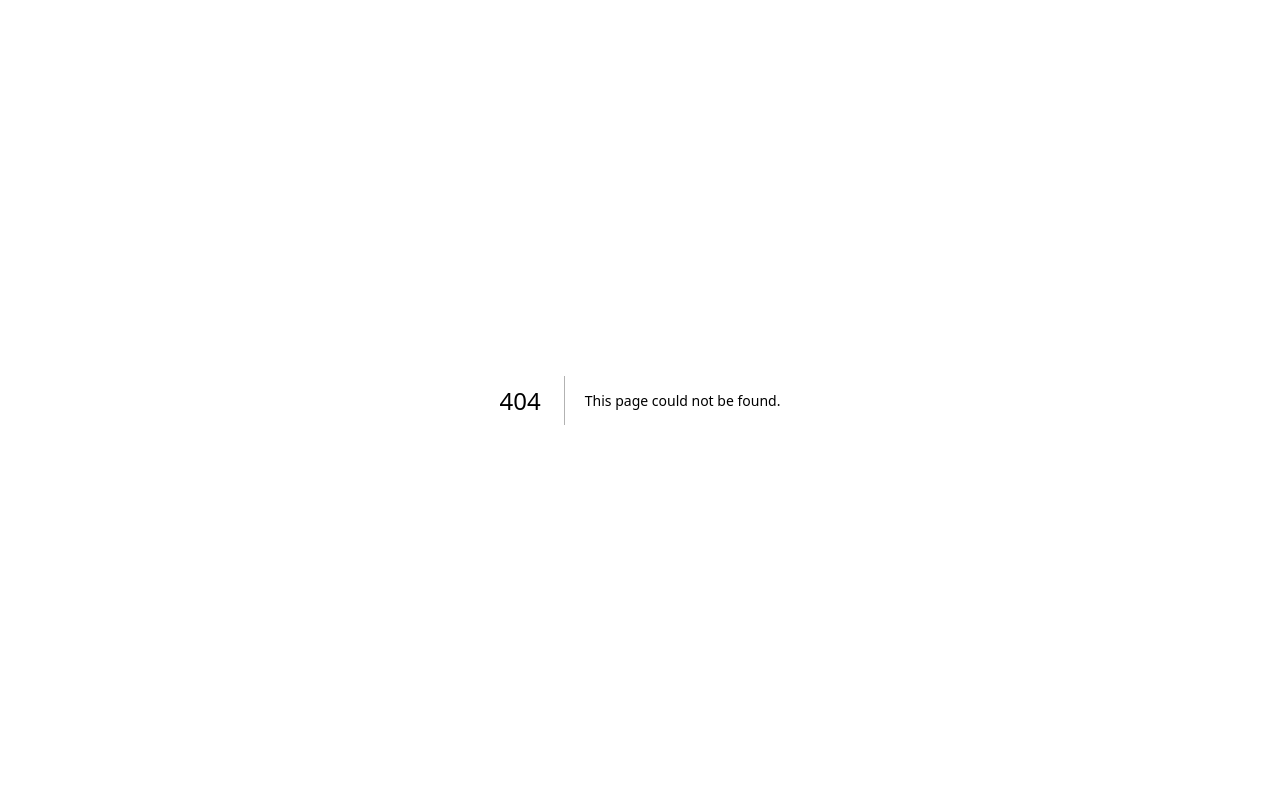
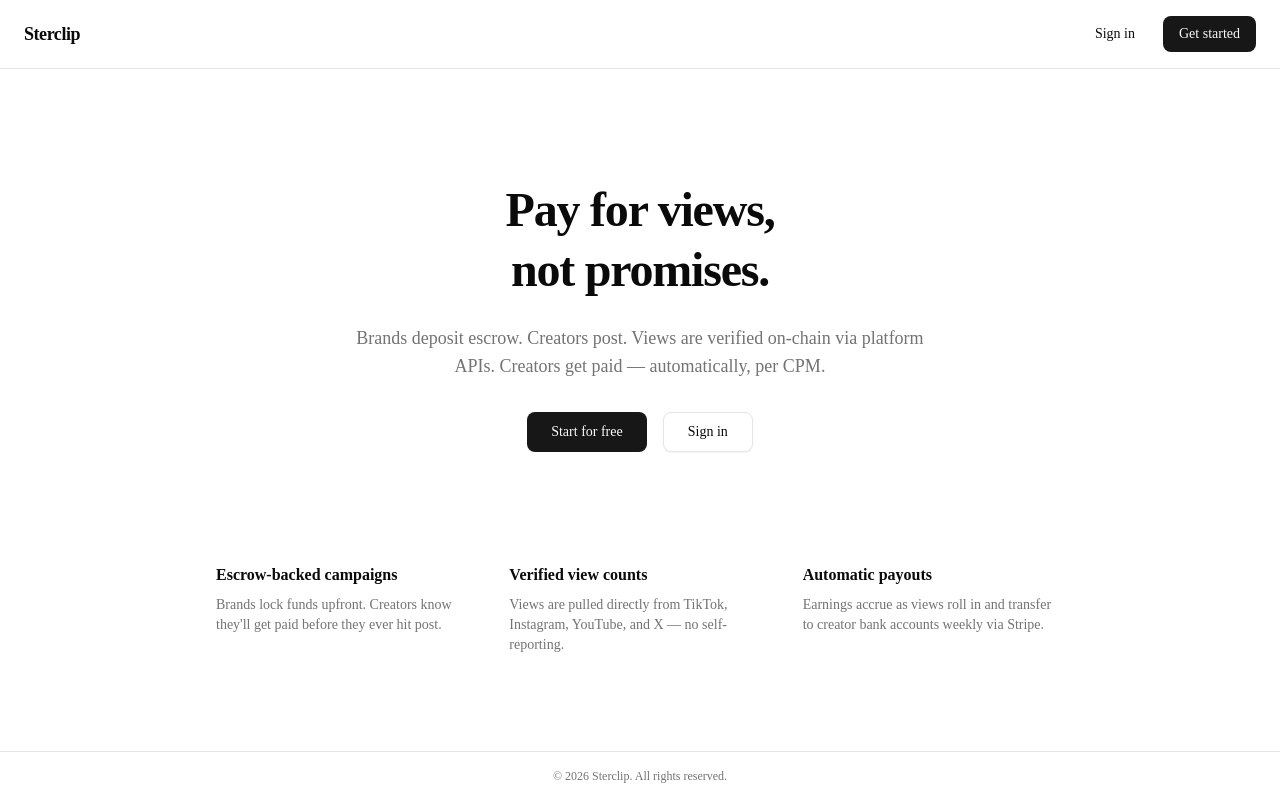
Before and after one commit to samuel-sarmah/ster, a Next.js app: page / in a window 1280 px wide. Before the commit this address had no page. Built offline with nearby package versions, Linux system fonts and the light colour scheme; no server answers.

Commit message:
feat: create landing page with hero section

```diff
--- /dev/null
+++ b/app/page.tsx
@@ -0,0 +1,83 @@
+import Link from "next/link";
+import { redirect } from "next/navigation";
+import { createClient } from "@/lib/supabase/server";
+import { buttonVariants } from "@/components/ui/button";
+
+export default async function Home() {
+  const supabase = await createClient();
+  const {
+    data: { user },
+  } = await supabase.auth.getUser();
+
+  if (user) {
+    const { data: profile } = await supabase
+      .from("profiles")
+      .select("role")
+      .eq("id", user.id)
+      .single();
+    redirect(`/${profile?.role ?? "creator"}/dashboard`);
+  }
+
+  return (
+    <main className="flex flex-col min-h-screen">
+      {/* Nav */}
+      <header className="flex items-center justify-between px-6 py-4 border-b">
+        <span className="font-semibold text-lg tracking-tight">Sterclip</span>
+        <div className="flex gap-3">
+          <Link href="/login" className={buttonVariants({ variant: "ghost" })}>
+            Sign in
+          </Link>
+          <Link href="/signup" className={buttonVariants()}>
+            Get started
+          </Link>
+        </div>
+      </header>
+
+      {/* Hero */}
+      <section className="flex flex-1 flex-col items-center justify-center text-center px-6 py-24 gap-6">
+        <h1 className="text-5xl font-bold tracking-tight max-w-2xl leading-tight">
+          Pay for views,<br />not promises.
+        </h1>
+        <p className="text-muted-foreground text-lg max-w-xl">
+          Brands deposit escrow. Creators post. Views are verified on-chain via
+          platform APIs. Creators get paid — automatically, per CPM.
+        </p>
+        <div className="flex gap-4 mt-2">
+          <Link href="/signup" className={buttonVariants({ size: "lg" })}>
+            Start for free
+          </Link>
+          <Link href="/login" className={buttonVariants({ size: "lg", variant: "outline" })}>
+            Sign in
+          </Link>
+        </div>
+      </section>
+
+      {/* Features */}
+      <section className="grid grid-cols-1 sm:grid-cols-3 gap-8 px-6 pb-24 max-w-4xl mx-auto w-full">
+        {[
+          {
+            title: "Escrow-backed campaigns",
+            body: "Brands lock funds upfront. Creators know they'll get paid before they ever hit post.",
+          },
+          {
+            title: "Verified view counts",
+            body: "Views are pulled directly from TikTok, Instagram, YouTube, and X — no self-reporting.",
+          },
+          {
+            title: "Automatic payouts",
+            body: "Earnings accrue as views roll in and transfer to creator bank accounts weekly via Stripe.",
+          },
+        ].map(({ title, body }) => (
+          <div key={title} className="space-y-2">
+            <h3 className="font-semibold">{title}</h3>
+            <p className="text-sm text-muted-foreground">{body}</p>
+          </div>
+        ))}
+      </section>
+
+      <footer className="border-t px-6 py-4 text-center text-xs text-muted-foreground">
+        © {new Date().getFullYear()} Sterclip. All rights reserved.
+      </footer>
+    </main>
+  );
+}
```
